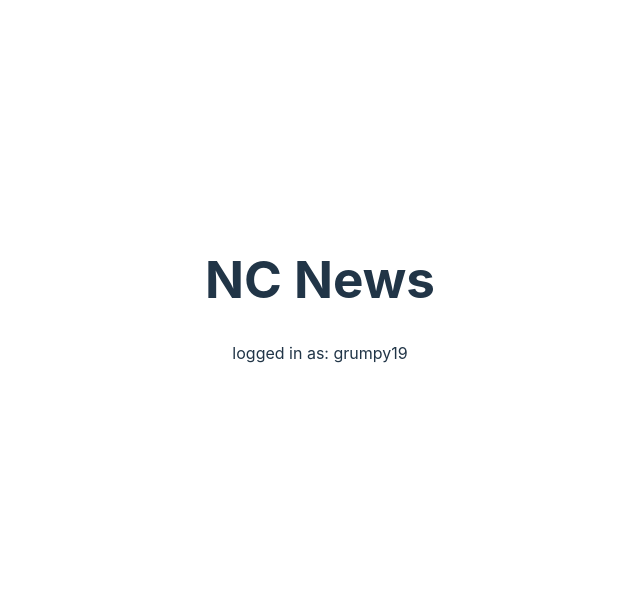
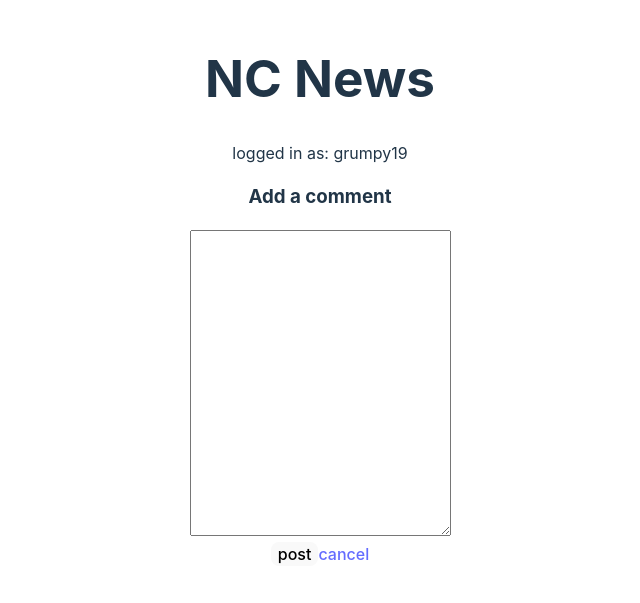
Before and after one commit to simongbarnes/nc-news, a React (Vite) app: page /comments/1/new in a window 1280 px wide. Shown: the part 101-704 px from the top of the page, without its empty margins (320-960 px from the left). Built offline with nearby package versions, Linux system fonts and the light colour scheme.

Commit message:
styling issues fixed for CommentCard

```diff
--- a/src/App.css
+++ b/src/App.css
@@ -129,6 +129,7 @@ ul {
 .comment-author {
   grid-area: 1 / 1 / 2 / 6;
   text-align: left;
+  margin: 0%;
 }
 .comment-date {
   grid-area: 1 / 6 / 2 / 7;
@@ -147,6 +148,7 @@ ul {
 }
 .comment-vote-count {
   grid-area: 3 / 4 / 4 / 5;
+  margin: 0%;
 }
 .comment-pad-right {
   grid-area: 3 / 5 / 4 / 7;
--- a/src/App.jsx
+++ b/src/App.jsx
@@ -5,6 +5,7 @@ import Home from "./components/Home";
 import Header from "./components/Header";
 import fetchCurrentUser from "./utils/fetchCurrentUser";
 import SingleArticle from "./components/SingleArticle";
+import NewComment from "./components/NewComment";
 
 function App() {
 
@@ -18,6 +19,7 @@ function App() {
         <Route path="/home" element={<Home />} />
         <Route path="/articles" element={<Home />} />
         <Route path="/articles/:article_id" element={<SingleArticle />} />
+        <Route path="/comments/:article_id/new" element={<NewComment user={user} />} />
       </Routes>
     </>
   );
--- /dev/null
+++ b/src/components/NewComment.jsx
@@ -0,0 +1,63 @@
+import { useState } from "react";
+import { postComment } from "../utils/postComment";
+import { useNavigate, useParams, Link } from "react-router-dom";
+
+export default function NewComment(user) {
+  const [inputBody, setInputBody] = useState("");
+  const [errorMsg, setErrorMsg] = useState("");
+  const [postBtnDisabled, setPostBtnDisabled] = useState(false);
+  const [returnLinkText, setReturnLinkText] = useState("cancel");
+  const { article_id } = useParams();
+
+  const addNewComment = (e) => {
+    e.preventDefault();
+
+    if (inputBody.trim().length === 0) {
+      setErrorMsg("You can't post an empty comment");
+    } else {
+      postComment({
+        body: inputBody,
+        username: user.user.username,
+        articleId: article_id,
+      })
+        .then((response) => {
+          setReturnLinkText("return to article");
+          setErrorMsg("post successful!");
+        })
+        .catch((error) => {
+          setPostBtnDisabled(false);
+          setErrorMsg("post failed!");
+        });
+
+      setPostBtnDisabled(true);
+      setErrorMsg("posting in progress...");
+    }
+  };
+
+  return (
+    <div className="Form">
+      <form onSubmit={addNewComment}>
+        <h3>Add a comment</h3>
+        <label htmlFor="comment-body"></label>
+        <textarea
+        id="comment-body"
+        name="comment-body"
+        rows="20"
+        cols="30"
+        value={inputBody}
+        disabled={postBtnDisabled}
+        onChange={(e) => {
+          setInputBody(e.target.value);
+          setErrorMsg("");
+        }}
+        />
+        <br />
+        <button id="submitBtn" disabled={postBtnDisabled} type="submit">
+          post
+        </button>
+        <Link to={`/articles/${article_id}`}>{returnLinkText}</Link>
+      </form>
+      <p id="errorMsg">{errorMsg}</p>
+    </div>
+  );
+}
--- a/src/components/SingleArticle.jsx
+++ b/src/components/SingleArticle.jsx
@@ -43,8 +43,12 @@ export default function SingleArticle() {
         <p>{article.body}</p>
       </main>
       <VoteAdder articleId={article.article_id} votes={article.votes}/>
+      <br/>
+      <Link to={`/comments/${article.article_id}/new`}>add a comment</Link>
       <CommentList articleId={article.article_id} />
-      <Link to={`/`}>back to articles</Link>
+      <Link to={`/comments/${article.article_id}/new`}>add a comment</Link>
+      <br/>
+      <Link to={"/"}>back to articles</Link>
     </>
   );
 }
--- /dev/null
+++ b/src/utils/postComment.js
@@ -0,0 +1,9 @@
+import axios from "axios";
+
+export const postComment = (comment) => {
+
+  const { body, username, articleId } = comment;
+  const path = `https://nc-news-2d8c.onrender.com/api/articles/${articleId}/comments`;
+
+  return axios.post(path, comment);
+};
```
